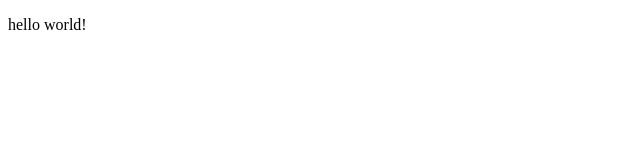
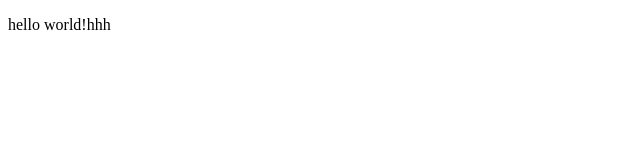
Before and after one commit to JJouhar/arjsworkshop-jawad, a plain HTML site: page index.html in a window 1280 px wide. Shown: the full height of the page, 0-640 px from the left. Drawn offline with Linux system fonts and the light colour scheme.

Commit message:
Update index.html

```diff
--- a/index.html
+++ b/index.html
@@ -6,6 +6,6 @@
     <title>Document</title>
 </head>
 <body>
-    <p> hello world!</p>
+    <p> hello world!hhh</p>
 </body>
 </html>
```
